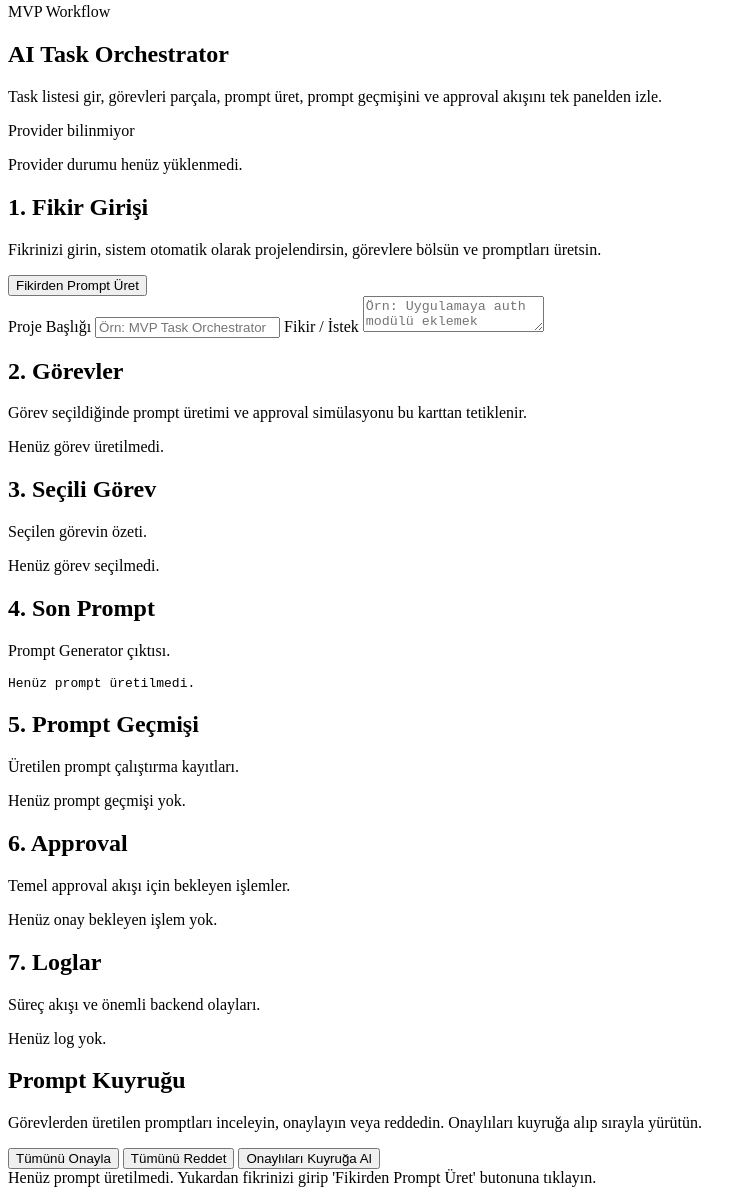
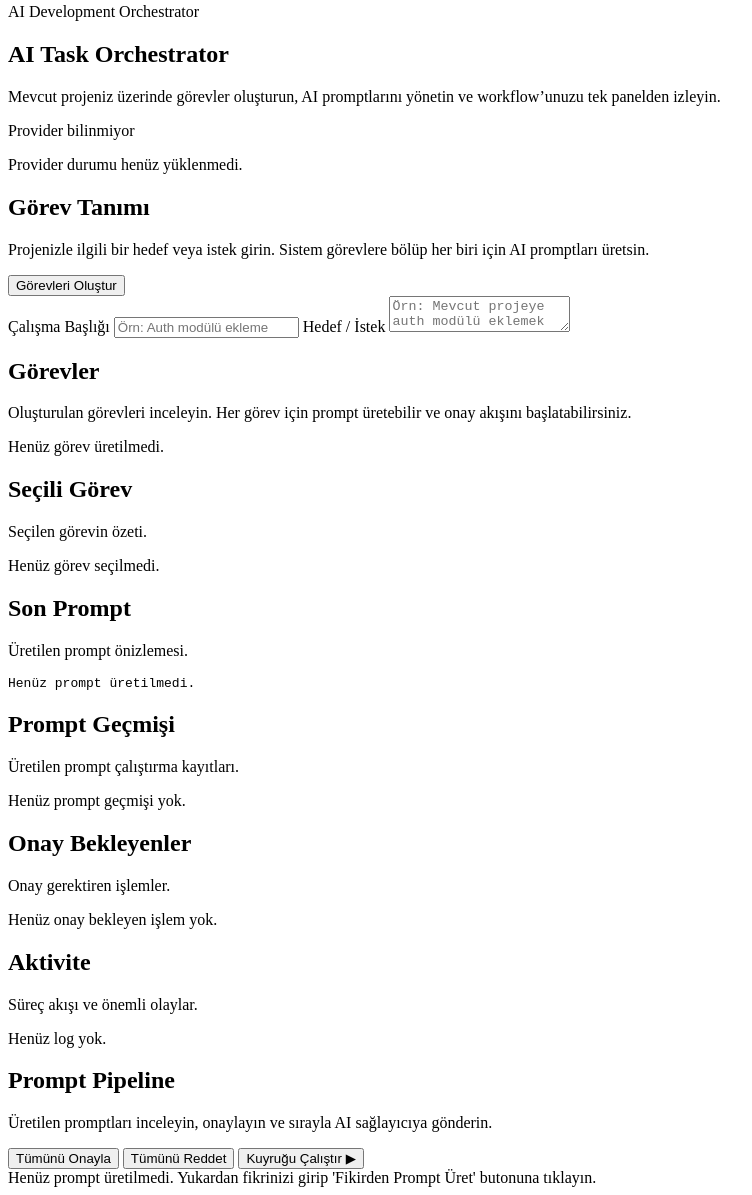
Before and after one commit to YusufEnesKarahan/AI_Task__Orchestrator, a website: page webview-ui/index.html in a window 1280 px wide. Shown: the part 13-1208 px from the top of the page, without its empty margins (0-752 px from the left). Drawn offline with Linux system fonts and the light colour scheme.

Commit message:
ux: reposition MVP as development workflow orchestrator

```diff
--- a/webview-ui/index.html
+++ b/webview-ui/index.html
@@ -13,11 +13,11 @@
     <body>
         <main class="layout">
             <section class="hero">
-                <p class="eyebrow">MVP Workflow</p>
+                <p class="eyebrow">AI Development Orchestrator</p>
                 <h1 id="project-title-display">AI Task Orchestrator</h1>
                 <p class="hero-copy">
-                    Task listesi gir, görevleri parçala, prompt üret, prompt geçmişini ve approval akışını tek panelden
-                    izle.
+                    Mevcut projeniz üzerinde görevler oluşturun, AI promptlarını yönetin ve workflow’unuzu tek panelden
+                    izleyin.
                 </p>
                 <div class="provider-status-panel">
                     <span id="provider-status-label" class="provider-badge provider-error">Provider bilinmiyor</span>
@@ -28,26 +28,26 @@
             <section class="panel">
                 <div class="panel-header">
                     <div>
-                        <h2>1. Fikir Girişi</h2>
+                        <h2>Görev Tanımı</h2>
                         <p class="section-copy">
-                            Fikrinizi girin, sistem otomatik olarak projelendirsin, görevlere bölsün ve promptları
-                            üretsin.
+                            Projenizle ilgili bir hedef veya istek girin. Sistem görevlere bölüp her biri için AI
+                            promptları üretsin.
                         </p>
                     </div>
-                    <button id="generate-workflow-btn" type="button">Fikirden Prompt Üret</button>
+                    <button id="generate-workflow-btn" type="button">Görevleri Oluştur</button>
                 </div>
 
                 <div class="form-grid">
                     <label class="field">
-                        <span>Proje Başlığı</span>
-                        <input id="project-title-input" type="text" placeholder="Örn: MVP Task Orchestrator" />
+                        <span>Çalışma Başlığı</span>
+                        <input id="project-title-input" type="text" placeholder="Örn: Auth modülü ekleme" />
                     </label>
 
                     <label class="field field-full">
-                        <span>Fikir / İstek</span>
+                        <span>Hedef / İstek</span>
                         <textarea
                             id="idea-input"
-                            placeholder="Örn: Uygulamaya auth modülü eklemek istiyorum. Veritabanı ve endpointler olsun, token tabanlı giriş yapsın. Testleri de yazılsın."
+                            placeholder="Örn: Mevcut projeye auth modülü eklemek istiyorum. Veritabanı ve endpointler olsun, token tabanlı giriş yapsın. Testleri de yazılsın."
                         ></textarea>
                     </label>
                 </div>
@@ -57,9 +57,10 @@
                 <section class="panel">
                     <div class="panel-header">
                         <div>
-                            <h2>2. Görevler</h2>
+                            <h2>Görevler</h2>
                             <p class="section-copy">
-                                Görev seçildiğinde prompt üretimi ve approval simülasyonu bu karttan tetiklenir.
+                                Oluşturulan görevleri inceleyin. Her görev için prompt üretebilir ve onay akışını
+                                başlatabilirsiniz.
                             </p>
                         </div>
                     </div>
@@ -72,7 +73,7 @@
                     <div class="sub-panel">
                         <div class="panel-header">
                             <div>
-                                <h2>3. Seçili Görev</h2>
+                                <h2>Seçili Görev</h2>
                                 <p class="section-copy">Seçilen görevin özeti.</p>
                             </div>
                         </div>
@@ -82,8 +83,8 @@
                     <div class="sub-panel">
                         <div class="panel-header">
                             <div>
-                                <h2>4. Son Prompt</h2>
-                                <p class="section-copy">Prompt Generator çıktısı.</p>
+                                <h2>Son Prompt</h2>
+                                <p class="section-copy">Üretilen prompt önizlemesi.</p>
                             </div>
                         </div>
                         <pre id="prompt-preview" class="prompt-preview empty-state">Henüz prompt üretilmedi.</pre>
@@ -92,7 +93,7 @@
                     <div class="sub-panel">
                         <div class="panel-header">
                             <div>
-                                <h2>5. Prompt Geçmişi</h2>
+                                <h2>Prompt Geçmişi</h2>
                                 <p class="section-copy">Üretilen prompt çalıştırma kayıtları.</p>
                             </div>
                         </div>
@@ -104,8 +105,8 @@
                     <div class="sub-panel">
                         <div class="panel-header">
                             <div>
-                                <h2>6. Approval</h2>
-                                <p class="section-copy">Temel approval akışı için bekleyen işlemler.</p>
+                                <h2>Onay Bekleyenler</h2>
+                                <p class="section-copy">Onay gerektiren işlemler.</p>
                             </div>
                         </div>
                         <div id="approval-list" class="meta-list">
@@ -116,8 +117,8 @@
                     <div class="sub-panel">
                         <div class="panel-header">
                             <div>
-                                <h2>7. Loglar</h2>
-                                <p class="section-copy">Süreç akışı ve önemli backend olayları.</p>
+                                <h2>Aktivite</h2>
+                                <p class="section-copy">Süreç akışı ve önemli olaylar.</p>
                             </div>
                         </div>
                         <div id="log-list" class="log-list">
@@ -131,10 +132,9 @@
             <section class="panel">
                 <div class="panel-header">
                     <div>
-                        <h2>Prompt Kuyruğu</h2>
+                        <h2>Prompt Pipeline</h2>
                         <p class="section-copy">
-                            Görevlerden üretilen promptları inceleyin, onaylayın veya reddedin. Onaylıları kuyruğa alıp
-                            sırayla yürütün.
+                            Üretilen promptları inceleyin, onaylayın ve sırayla AI sağlayıcıya gönderin.
                         </p>
                     </div>
                     <div class="prompt-toolbar">
@@ -152,7 +152,7 @@
                         <button id="reject-all-btn" type="button" class="secondary-button btn-reject">
                             Tümünü Reddet
                         </button>
-                        <button id="execute-queue-btn" type="button">Onaylıları Kuyruğa Al</button>
+                        <button id="execute-queue-btn" type="button">Kuyruğu Çalıştır ▶</button>
                         <button
                             id="cancel-queue-btn"
                             type="button"
```
Also changed, not shown: src/providers/createProvider.ts (+9 -9 lines), webview-ui/main.js (+35 -8 lines).
